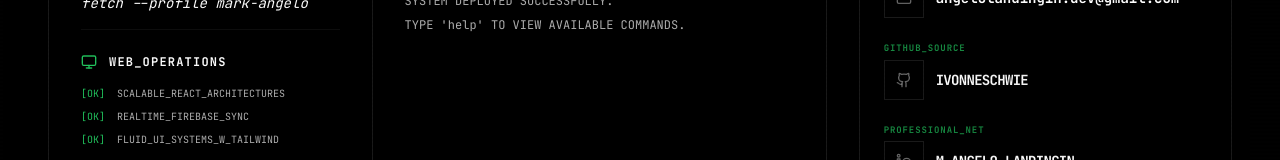
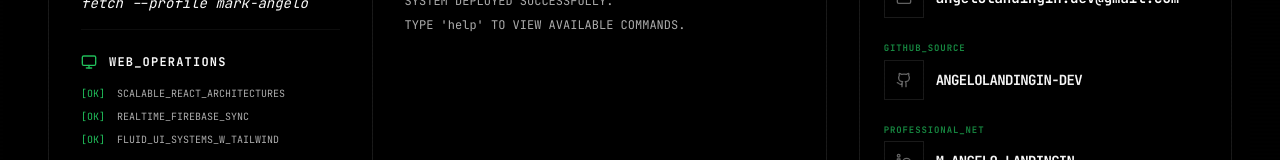
Before and after one commit to angelolandingin-dev/IvonneDev, a React (Vite) app: page / in a window 1280 px wide. Shown: the part 435-595 px from the top of the page. Built offline with nearby package versions, Linux system fonts and the light colour scheme.

Commit message:
Updated Github Links

```diff
--- a/src/App.tsx
+++ b/src/App.tsx
@@ -569,7 +569,7 @@ export default function App() {
                 </a>
 
                 <a
-                  href="https://github.com/ivonneschwie"
+                  href="https://github.com/angelolandingin-dev"
                   target="_blank"
                   rel="noreferrer"
                   className="flex flex-col group block"
@@ -580,7 +580,7 @@ export default function App() {
                       <Github size={16} className="text-white/40 group-hover:text-terminal-accent transition-colors" />
                     </div>
                     <span className="text-sm font-bold text-white group-hover:underline decoration-terminal-accent uppercase tracking-tighter">
-                      ivonneschwie
+                      angelolandingin-dev
                     </span>
                   </div>
                 </a>
@@ -716,7 +716,7 @@ export default function App() {
 
           <div className="flex gap-1">
             {[
-              { icon: Github, url: "https://github.com/ivonneschwie" },
+              { icon: Github, url: "https://github.com/angelolandingin-dev" },
               { icon: Mail, url: "mailto:angelolandingin.dev@gmail.com" },
               { icon: Linkedin, url: "https://www.linkedin.com/in/ivonneschwie/" },
               { icon: HelpCircle, url: "#" }
```
